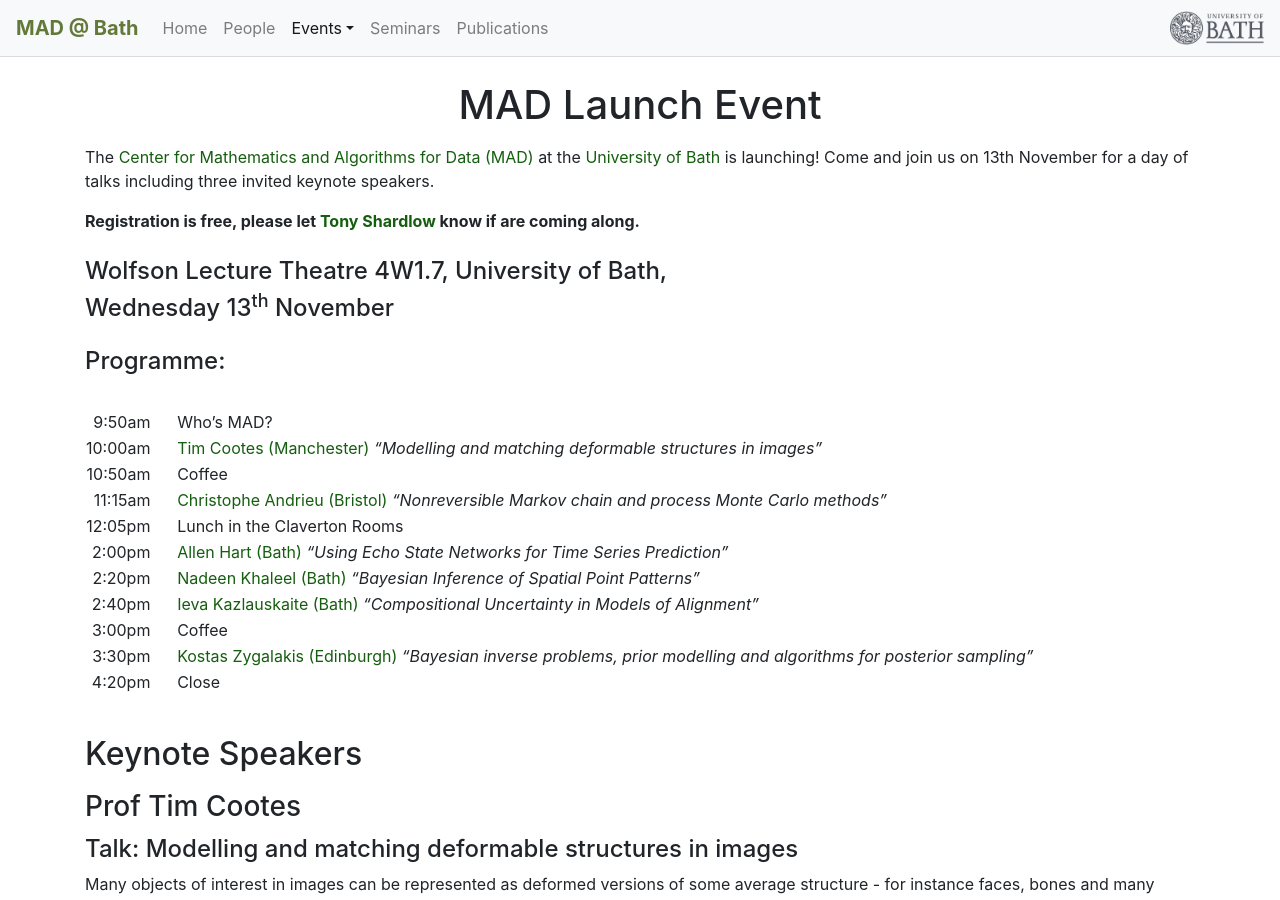
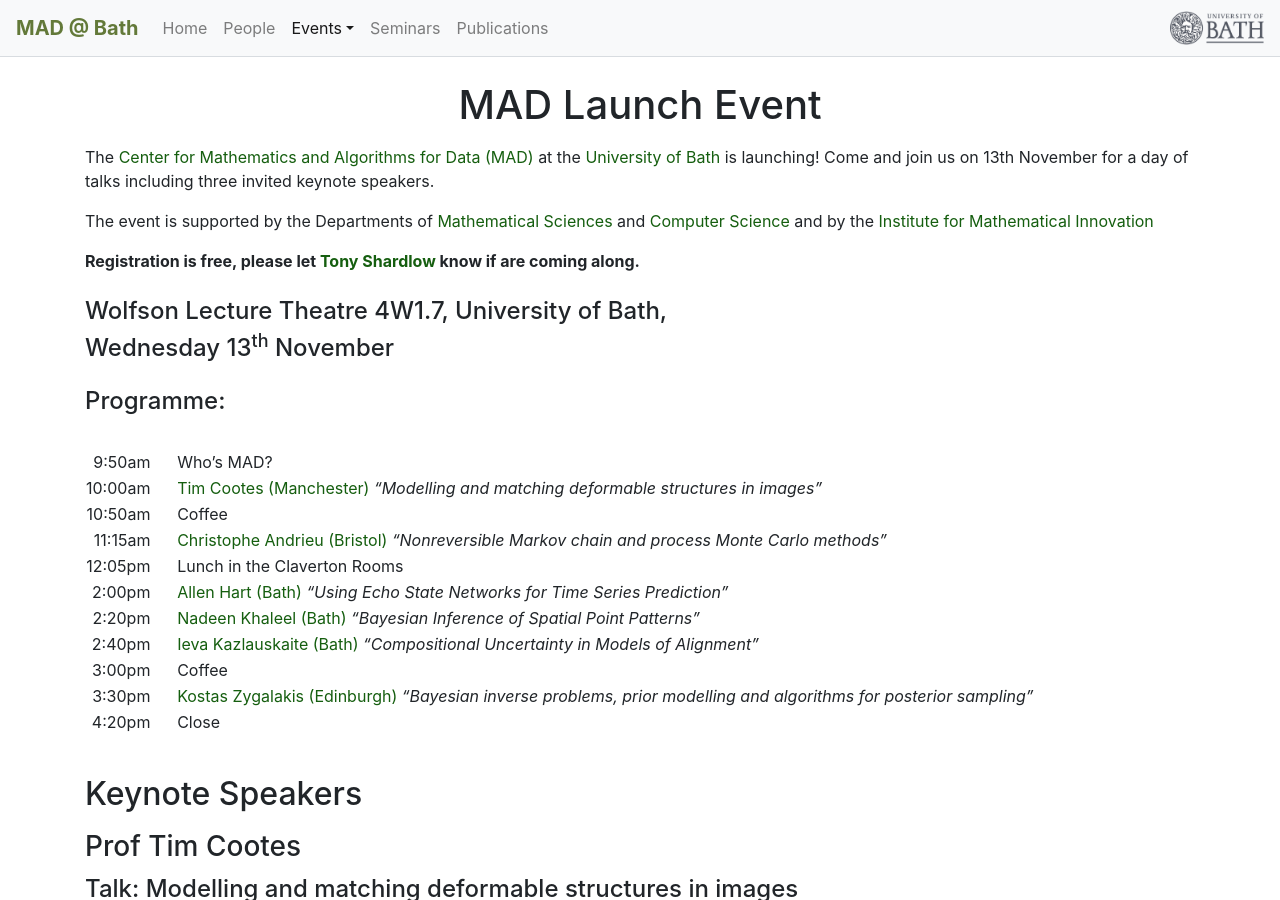
Before and after one commit to mathematics-and-algorithms-for-data/mathematics-and-algorithms-for-data.github.io, a Jekyll site: the page built from events/launch_event.md, in a window 1280 px wide and 900 px high. Built offline with Jekyll 4.4.1, drawn with Linux system fonts in a browser that asks for light colours; nearby versions of some CDN libraries.

Commit message:
added IMI credit

```diff
--- a/events/launch_event.md
+++ b/events/launch_event.md
@@ -8,6 +8,8 @@
 <h1 style="text-align: center;" class="pb-2">MAD Launch Event</h1>
 
 The [Center for Mathematics and Algorithms for Data (MAD)]({{ site.baseurl }}/) at the [University of Bath](http://www.bath.ac.uk) is launching! Come and join us on 13th November for a day of talks including three invited keynote speakers.
+
+The event is supported by the Departments of [Mathematical Sciences](https://www.bath.ac.uk/departments/department-of-mathematical-sciences/) and [Computer Science](https://www.bath.ac.uk/departments/department-of-computer-science/) and by the [Institute for Mathematical Innovation](https://www.bath.ac.uk/research-institutes/institute-for-mathematical-innovation/)
 
 **Registration is free, please let [Tony Shardlow](mailto:t.shardlow@bath.ac.uk) know if are coming along.**
 
```
